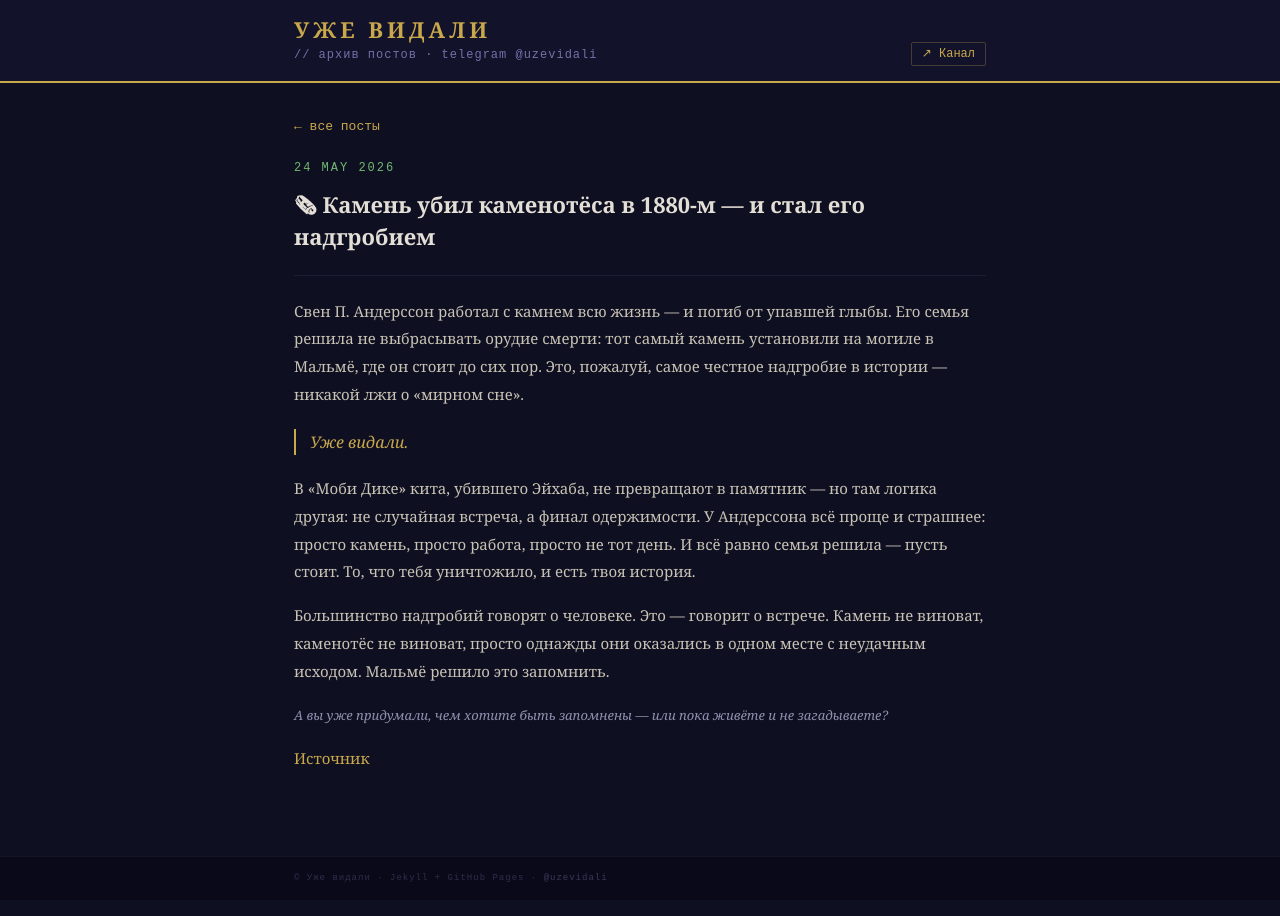
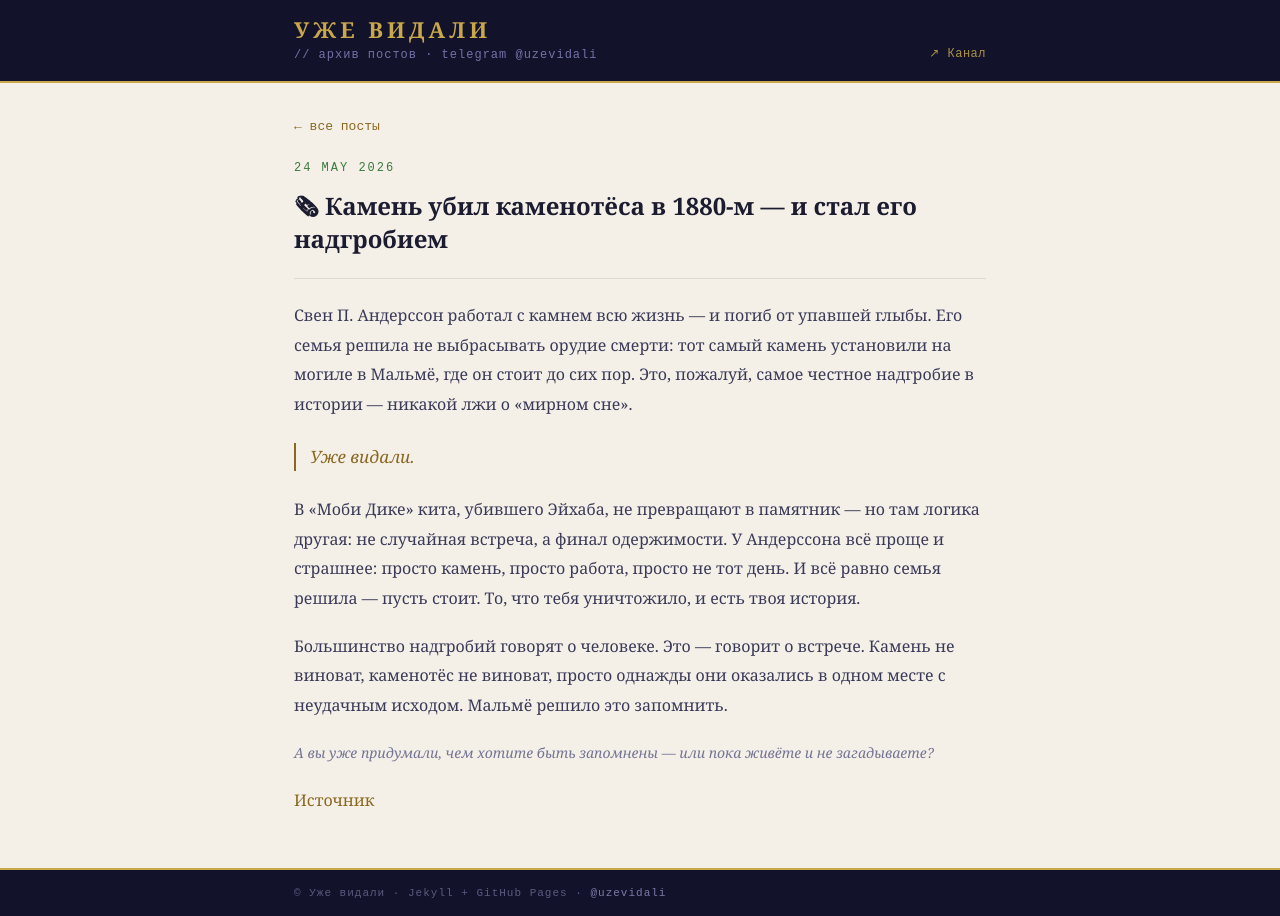
Before and after one commit to sanmaal1985/uzevidali-web, a Jekyll site: the page built from _posts/2026-05-24-b9c8e3b4776d.md, in a window 1280 px wide. Built offline with Jekyll 4.4.1, drawn with Linux system fonts in a browser that asks for light colours.

Commit message:
style(theme): switch to light edition with dark header/footer
- warm cream background (#f4f0e8), dark text on light body
- add $gold-body (#8a6820) for links and accents on light background
- header and footer remain dark ($surface) with gold border — brand anchor
- nav: replace border-button style with opacity transition
- post-content 15px → 16px, post title 22px → 24px
- footer: more visible text, gold top border matches header

Co-Authored-By: Claude Sonnet 4.6 <noreply@anthropic.com>

```diff
--- a/_sass/uzevidali.scss
+++ b/_sass/uzevidali.scss
@@ -1,18 +1,19 @@
 // _sass/uzevidali.scss
-// Уже видали — custom Jekyll theme
+// Уже видали — custom Jekyll theme (light edition)
 
 // ── Variables ───────────────────────────────────────
-$bg:       #0f0f22;
-$surface:  #12122a;
-$border:   #1c1c34;
-$gold:     #c9a84c;
-$text:     #e4dfd6;
-$text-2:   #c8c3b4;
-$text-3:   #9090b0;
-$date-clr: #72b872;
-$max-w:    740px;
-$serif:    Georgia, 'Times New Roman', serif;
-$mono:     'Courier New', Courier, monospace;
+$bg:          #f4f0e8;   // тёплый кремовый фон
+$surface:     #12122a;   // тёмная шапка (брендовый якорь)
+$border:      #dedad0;   // светлый разделитель
+$gold:        #c9a84c;   // золото на тёмном (шапка/футер)
+$gold-body:   #8a6820;   // золото на светлом (ссылки, акценты)
+$text:        #1c1c30;   // тёмно-синий (основной текст)
+$text-2:      #3a3a58;   // вторичный тёмный
+$text-3:      #747494;   // приглушённый (аннотации, мета)
+$date-clr:    #3a7a3a;   // зелёный на светлом фоне
+$max-w:       740px;
+$serif:       Georgia, 'Times New Roman', serif;
+$mono:        'Courier New', Courier, monospace;
 
 // ── Reset ───────────────────────────────────────────
 *, *::before, *::after { box-sizing: border-box; }
@@ -36,7 +37,7 @@ body {
 }
 
 a {
-  color: $gold;
+  color: $gold-body;
   text-decoration: none;
   &:hover { text-decoration: underline; }
 }
@@ -46,7 +47,7 @@ p  { margin: 0; }
 ul, ol { margin: 0; padding: 0; list-style: none; }
 img { max-width: 100%; height: auto; display: block; }
 
-// ── Header ──────────────────────────────────────────
+// ── Header (тёмный) ──────────────────────────────────
 .site-header {
   background: $surface;
   border-bottom: 2px solid $gold;
@@ -72,7 +73,7 @@ img { max-width: 100%; height: auto; display: block; }
   line-height: 1;
   display: block;
 
-  &:hover { opacity: 0.8; text-decoration: none; }
+  &:hover { opacity: 0.85; text-decoration: none; }
 }
 
 .site-tagline {
@@ -87,14 +88,13 @@ img { max-width: 100%; height: auto; display: block; }
   font-family: $mono;
   font-size: 12px;
   color: $gold;
-  border: 1px solid rgba($gold, 0.28);
-  padding: 4px 10px;
-  border-radius: 2px;
+  letter-spacing: 0.5px;
   white-space: nowrap;
-  transition: background 0.15s;
+  opacity: 0.85;
+  transition: opacity 0.15s;
 
   &:hover {
-    background: rgba($gold, 0.1);
+    opacity: 1;
     text-decoration: none;
   }
 }
@@ -115,15 +115,12 @@ main { flex: 1; }
 }
 
 .post-item {
-  padding: 20px 0;
+  padding: 22px 0;
   border-bottom: 1px solid $border;
 
   &:last-child { border-bottom: none; }
 
-  &:hover .post-item__title {
-    color: $gold;
-    a { color: $gold; }
-  }
+  &:hover .post-item__title a { color: $gold-body; }
 }
 
 .post-item__date {
@@ -137,13 +134,11 @@ main { flex: 1; }
 
 .post-item__title {
   font-family: $serif;
-  font-size: 16px;
-  color: $text;
+  font-size: 17px;
   line-height: 1.5;
-  transition: color 0.15s ease;
 
   a {
-    color: #f0ece4;
+    color: $text;
     text-decoration: none;
     transition: color 0.15s ease;
     &:hover { text-decoration: none; }
@@ -152,9 +147,9 @@ main { flex: 1; }
 
 .post-item__excerpt {
   font-family: $serif;
-  font-size: 13px;
+  font-size: 14px;
   color: $text-3;
-  margin-top: 5px;
+  margin-top: 6px;
   font-style: italic;
   line-height: 1.6;
 }
@@ -164,17 +159,17 @@ main { flex: 1; }
   display: flex;
   align-items: center;
   justify-content: space-between;
-  padding: 16px 0 28px;
+  padding: 18px 0 28px;
   border-top: 1px solid $border;
 }
 
 .pag-btn {
   font-family: $mono;
   font-size: 12px;
-  color: $gold;
+  color: $gold-body;
 
   &.disabled {
-    color: #484868;
+    color: #b0b0c8;
     pointer-events: none;
     cursor: default;
   }
@@ -197,7 +192,7 @@ main { flex: 1; }
 .post__back {
   font-family: $mono;
   font-size: 13px;
-  color: $gold;
+  color: $gold-body;
   display: inline-block;
   margin-bottom: 20px;
 
@@ -215,10 +210,10 @@ main { flex: 1; }
 
 .post__title {
   font-family: $serif;
-  font-size: 22px;
+  font-size: 24px;
   font-weight: bold;
   color: $text;
-  line-height: 1.45;
+  line-height: 1.4;
   margin-bottom: 22px;
 }
 
@@ -230,12 +225,12 @@ main { flex: 1; }
 
 .post-content {
   font-family: $serif;
-  font-size: 15px;
+  font-size: 16px;
   color: $text-2;
   line-height: 1.85;
 
   p {
-    margin-bottom: 16px;
+    margin-bottom: 18px;
     &:last-child { margin-bottom: 0; }
   }
 
@@ -243,32 +238,32 @@ main { flex: 1; }
   strong { font-weight: bold;  color: $text; }
 
   a {
-    color: $gold;
+    color: $gold-body;
     &:hover { text-decoration: underline; }
   }
 
   // "Уже видали." — добавляется классом через JS
   p.pivot {
-    color: $gold;
-    font-size: 16px;
+    color: $gold-body;
+    font-size: 17px;
     font-style: italic;
-    border-left: 2px solid $gold;
+    border-left: 2px solid $gold-body;
     padding: 2px 0 2px 14px;
-    margin: 20px 0;
+    margin: 24px 0;
     line-height: 1.4;
   }
 
   // Курсивный вопрос в конце поста
   p > em:only-child {
     color: $text-3;
-    font-size: 13px;
+    font-size: 14px;
   }
 }
 
-// ── Footer ───────────────────────────────────────────
+// ── Footer (тёмный) ──────────────────────────────────
 .site-footer {
-  background: #09091a;
-  border-top: 1px solid #141428;
+  background: $surface;
+  border-top: 2px solid $gold;
   padding: 14px 0;
   flex-shrink: 0;
 
@@ -280,13 +275,13 @@ main { flex: 1; }
 
   .footer-text {
     font-family: $mono;
-    font-size: 9px;
-    color: #2e2e48;
+    font-size: 11px;
+    color: #5a5a80;
     letter-spacing: 1px;
     margin: 0;
 
     a {
-      color: #3a3a58;
+      color: #7a7aa8;
       &:hover { color: $gold; text-decoration: none; }
     }
   }
@@ -301,15 +296,12 @@ main { flex: 1; }
     padding-bottom: 14px;
   }
 
-  .site-title { font-size: 18px; letter-spacing: 3px; }
-
-  .post__title { font-size: 18px; }
+  .site-title      { font-size: 18px; letter-spacing: 3px; }
+  .post__title     { font-size: 20px; }
+  .post-item__title { font-size: 15px; }
 
   .post-content {
-    font-size: 14px;
-
-    p.pivot { font-size: 15px; }
+    font-size: 15px;
+    p.pivot { font-size: 16px; }
   }
-
-  .post-item__title { font-size: 14px; }
 }
```
